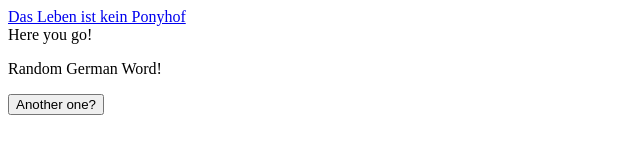
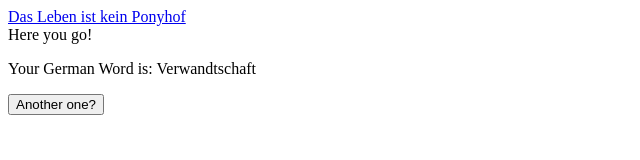
Before and after one commit to paolabrb/some-gatsby-fun, a Gatsby site: page /random in a window 1280 px wide. Shown: the whole page, without its empty margins (0-640 px from the left). Built offline with nearby package versions, Linux system fonts and the light colour scheme; Gatsby itself is replaced by a stand-in of ours.

Commit message:
add randomWord variable to response

```diff
--- a/src/pages/random.js
+++ b/src/pages/random.js
@@ -3,8 +3,8 @@ import Navbar from '../components/navbar'
 import JSONData from '../../public/words.json'
 
 const RandomWord = () => {
-    console.log(JSONData);
-
+    let index = Math.floor(Math.random() * 345);
+    const randomWord = JSONData[index].word;
 
     return(
         <div>
@@ -15,7 +15,7 @@ const RandomWord = () => {
                 <div className="card">
                     <div className="card-content center">
                     <span className="card-title">Here you go!</span>
-                    <p>Random German Word!</p>
+                    <p>Your German Word is: { randomWord }</p>
                     <button className="waves-effect waves-light btn-small indigo darken-4">Another one?</button>
                  </div>
                 </div>
```
